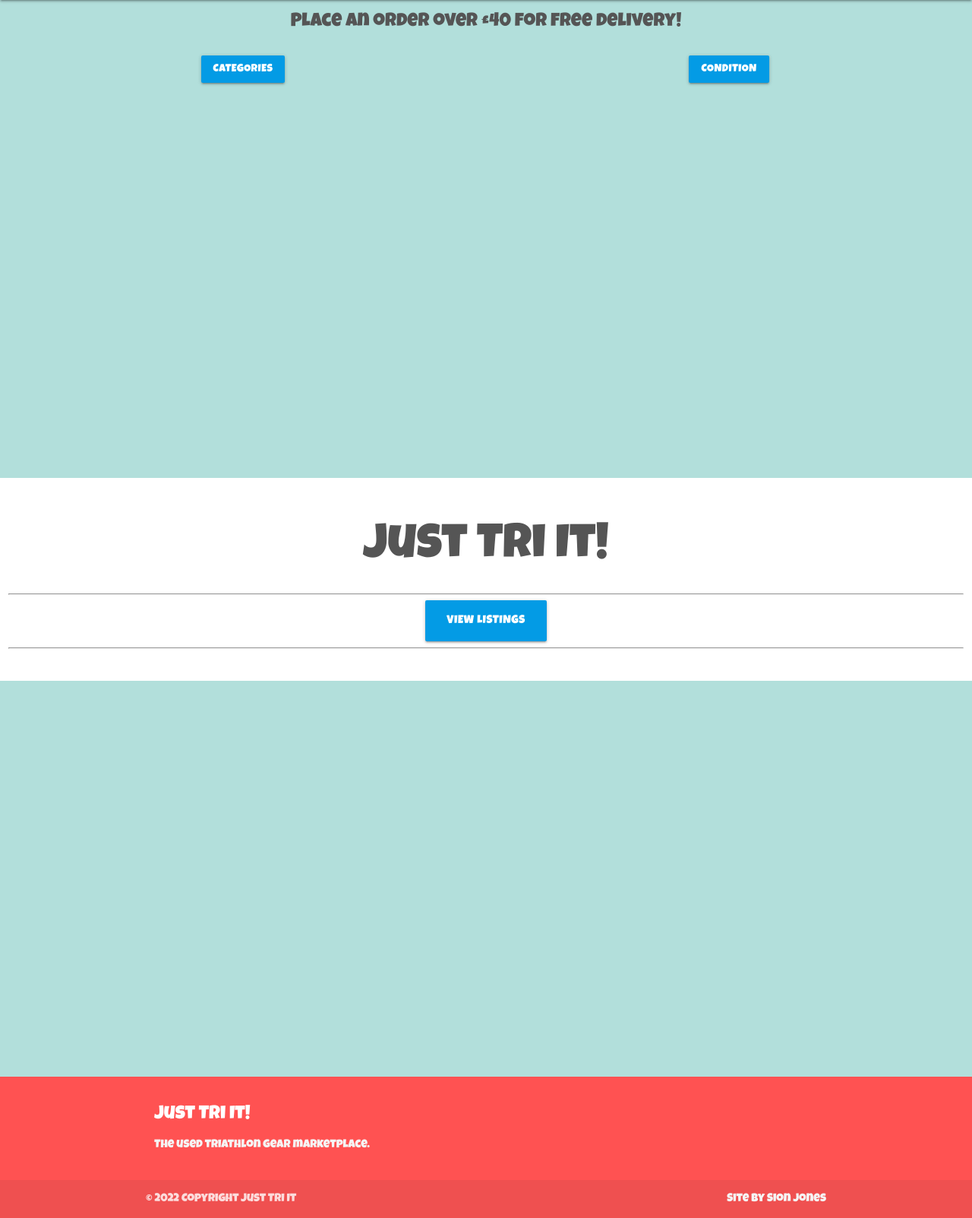
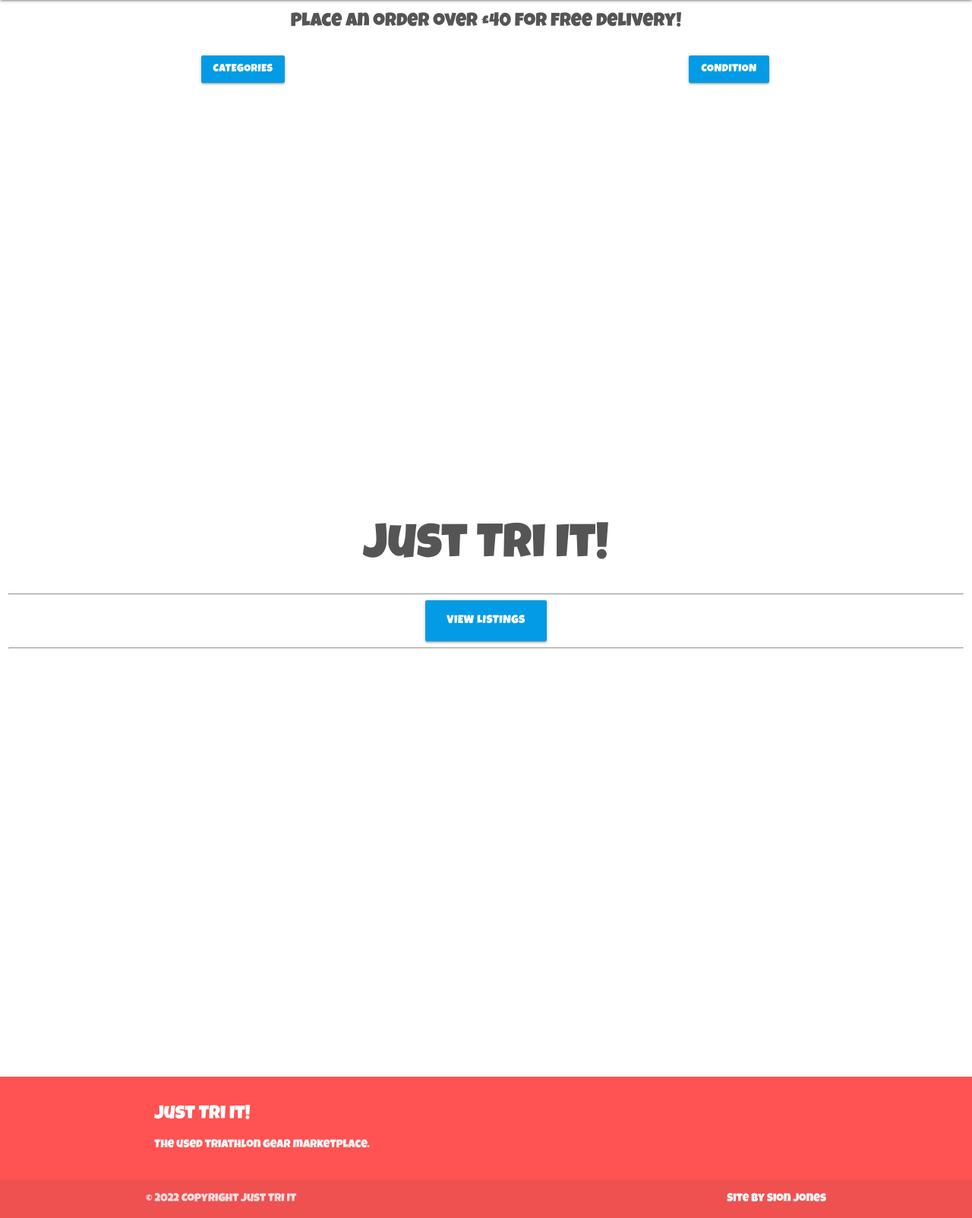
Before and after one commit to Code-Institute-Submissions/sniclasj-just-tri-it_JanResub, a Django app: page / in a window 1280 px wide. Shown: the part 64-1667 px from the top of the page at 76% size. Run offline with Django 3.2, Linux system fonts and the light colour scheme; some libraries are stand-ins or nearby versions.

Commit message:
Revery body background colour to white

```diff
--- a/static/css/base.css
+++ b/static/css/base.css
@@ -1,6 +1,5 @@
 body {
     color: #555;
-    background-color: #b2dfdb;
     font-family: "Luckiest Guy";
     display: flex;
     min-height: 100vh;
```
